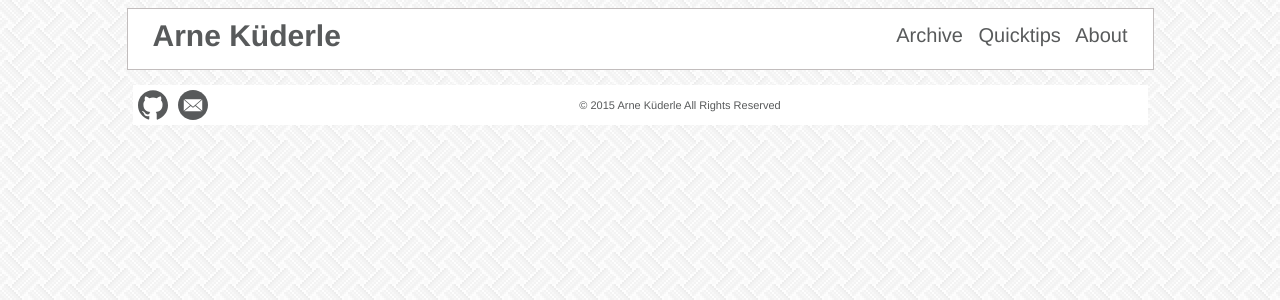
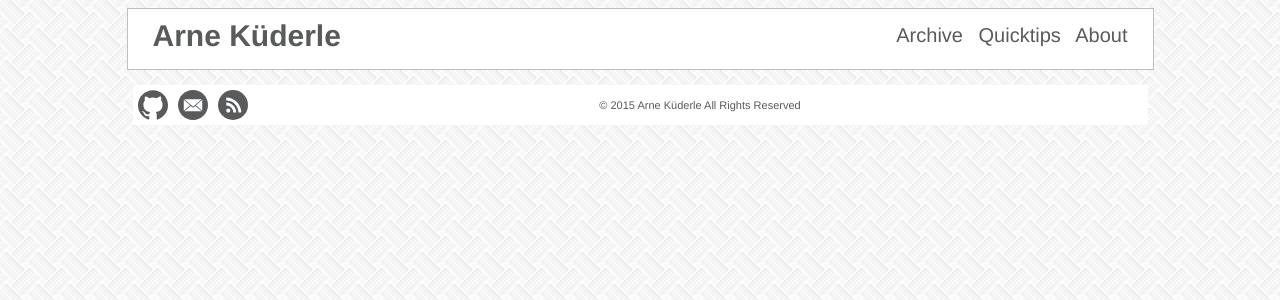
Before and after one commit to AKuederle/AKuederle.github.io, a Jekyll site: the page built from index.html, in a window 1280 px wide. Shown: the top 300 px of the page. Built offline with Jekyll 4.4.1, drawn with Linux system fonts in a browser that asks for light colours.

Commit message:
added Rss feed button

```diff
--- a/_config.yml
+++ b/_config.yml
@@ -14,4 +14,4 @@ kramdown:
 gems:
 - jekyll-sitemap
 
-pygments: true
+highlighter: pygments
--- a/_includes/footer.html
+++ b/_includes/footer.html
@@ -6,7 +6,8 @@
     c-1.4,1.2-2.7,3.5-3.2,6.7c-2.9,1.3-10.1,3.5-14.5-4.2c0,0-2.6-4.8-7.7-5.2c0,0-4.9-0.1-0.3,3c0,0,3.3,1.5,5.6,7.3
     c0,0,2.9,8.9,16.8,5.9c0,4.2,0.1,8.1,0.1,9.3c0,1.3-0.9,2.9-3.4,2.4C14.3,92.1,0,73.3,0,51.2c0-27.6,22.4-50,50-50
     c27.6,0,50,22.4,50,50C100,73.3,85.7,92.1,65.8,98.7z"/></path></svg></a>
-        <a href="mailto:{{ site.email }}?Subject=Blog%20Comment" target="_top" class="mailto-link"><svg height="30px" viewBox="0 0 60 60" width="30px"><g fill="none" fill-rule="evenodd" id="flat" stroke="none" stroke-width="1"><g id="mail"><path id="circle" d="M30,60 C46.5685433,60 60,46.5685433 60,30 C60,13.4314567 46.5685433,0 30,0 C13.4314567,0 0,13.4314567 0,30 C0,46.5685433 13.4314567,60 30,60 Z" fill="#3498DB"/><path d="M30,33.4615385 L47.3076923,18.4615385 L12.6923077,18.4615385 L30,33.4615385 Z M25.3251765,31.8010536 L30,35.6382399 L34.6015813,31.8010536 L47.3076923,42.6923077 L12.6923077,42.6923077 L25.3251765,31.8010536 Z M11.5384615,41.5384615 L11.5384615,19.6153846 L24.2307692,30.5769231 L11.5384615,41.5384615 Z M48.4615385,41.5384615 L48.4615385,19.6153846 L35.7692308,30.5769231 L48.4615385,41.5384615 Z" fill="#FFFFFF"/></g></g></svg></a>
+        <a href="mailto:{{ site.email }}?Subject=Blog%20Comment" target="_top" class="mailto-link"><svg height="30px" viewBox="0 0 60 60" width="30px"><g fill="none" fill-rule="evenodd" id="flat" stroke="none" stroke-width="1"><g id="mail"><path id="mail-circle" d="M30,60 C46.5685433,60 60,46.5685433 60,30 C60,13.4314567 46.5685433,0 30,0 C13.4314567,0 0,13.4314567 0,30 C0,46.5685433 13.4314567,60 30,60 Z"/><path id="mail-icon" d="M30,33.4615385 L47.3076923,18.4615385 L12.6923077,18.4615385 L30,33.4615385 Z M25.3251765,31.8010536 L30,35.6382399 L34.6015813,31.8010536 L47.3076923,42.6923077 L12.6923077,42.6923077 L25.3251765,31.8010536 Z M11.5384615,41.5384615 L11.5384615,19.6153846 L24.2307692,30.5769231 L11.5384615,41.5384615 Z M48.4615385,41.5384615 L48.4615385,19.6153846 L35.7692308,30.5769231 L48.4615385,41.5384615 Z"/></g></g></svg></a>
+        <a href="http://feeds.feedburner.com/ArneKuederle" class="rss-feed"><svg height="30px" viewBox="0 0 100 100" width="30px"><circle id="rss-circle" cx="50" cy="50" r="50"/><g transform="scale(0.05) translate(550 500) "><path id="rss-icon" d="M0 866q0-55 39-94t94-39 94 39 39 94q0 56-39 94.5t-94 38.5-94-39-39-94zm0-335l0-191q179 0 331 88.5t240.5 240.5 88.5 331l-192 0q0-194-137-331-138-138-331-138zm0-339l0-192q203 0 388 79.5t319 213.5 213.5 319 79.5 388l-192 0q0-164-64-314t-172.5-258-258-172-313.5-64z"/></g></svg></a>
     </div>
     <div class="copy">
         &copy; 2015 Arne Küderle All Rights Reserved
--- a/_sass/footer.sass
+++ b/_sass/footer.sass
@@ -19,10 +19,23 @@ footer
       margin: 5px
       float: left
       z-index: 2
-      #circle
+      #mail-icon
+        fill: white
+      #mail-circle
         fill: $text-color
       svg:hover
-        #circle
+        #mail-circle
+          fill: $header-link-hover
+    .rss-feed
+      position: relative
+      margin: 5px
+      float: left
+      z-index: 2
+      fill: $text-color
+      #rss-icon
+        fill: white
+      svg:hover
+        #rss-circle
           fill: $header-link-hover
 
   .copy
```
